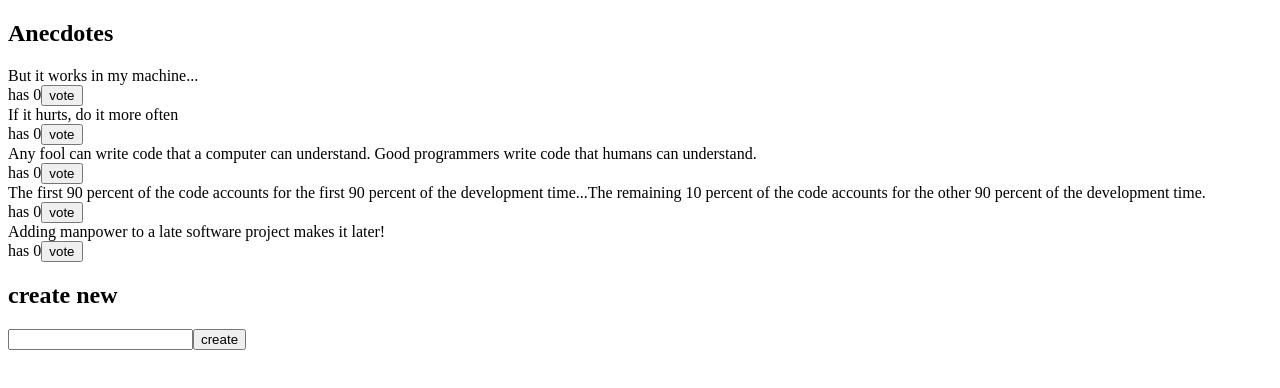
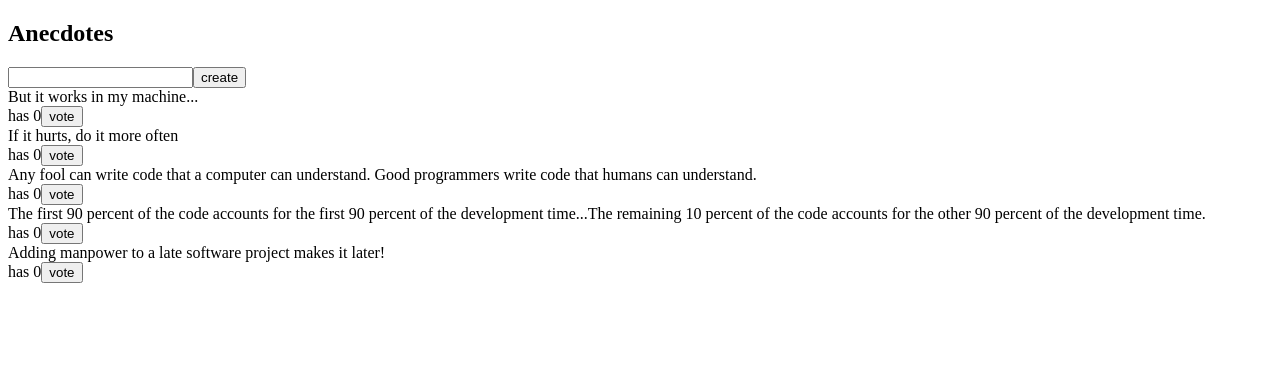
Before and after one commit to AaltonenJari/redux-anecdotes, a JavaScript app: page / in a window 1280 px wide. Shown: the top 388 px of the page. Built offline with nearby package versions, Linux system fonts and the light colour scheme.

Commit message:
Tehtävä 6.8: anekdootit, step6

```diff
--- a/src/App.js
+++ b/src/App.js
@@ -1,29 +1,13 @@
-import { useSelector, useDispatch } from 'react-redux'
-import { voteAnecdote } from './reducers/anecdoteReducer'
 import AnecdoteForm from './components/AnecdoteForm'
+import AnecdoteList from './components/AnecdoteList'
 
 const App = () => {
-  const anecdotes = useSelector(state => state)
-  const dispatch = useDispatch()
-
-  const vote = id => {
-    dispatch(voteAnecdote(id))
-  }
 
    return (
     <div>
       <h2>Anecdotes</h2>
-      {[...anecdotes].sort((a, b) => b.votes - a.votes).map(anecdote => (
-        <div key={anecdote.id}>
-          <div>{anecdote.content}</div>
-          <div>
-            has {anecdote.votes}
-            <button onClick={() => vote(anecdote.id)}>vote</button>
-          </div>
-        </div>
-      ))}
-      <h2>create new</h2>
       <AnecdoteForm />
+      <AnecdoteList />
     </div>
   )
 }
--- /dev/null
+++ b/src/components/AnecdoteList.js
@@ -0,0 +1,31 @@
+import { useDispatch } from 'react-redux'
+import { useSelector } from 'react-redux'
+import { voteAnecdote } from '../reducers/anecdoteReducer'
+
+const AnecdoteList = () => {
+  const anecdotes = useSelector(state => state)
+  const dispatch = useDispatch()
+
+  const vote = (id) => {
+    dispatch(voteAnecdote(id))
+  }
+
+  return (
+    <div>
+      {anecdotes
+        .slice()
+        .sort((a, b) => b.votes - a.votes)
+        .map(anecdote => (
+          <div key={anecdote.id}>
+            <div>{anecdote.content}</div>
+            <div>
+              has {anecdote.votes}
+              <button onClick={() => vote(anecdote.id)}>vote</button>
+            </div>
+          </div>
+        ))}
+    </div>
+  )
+}
+
+export default AnecdoteList
```
